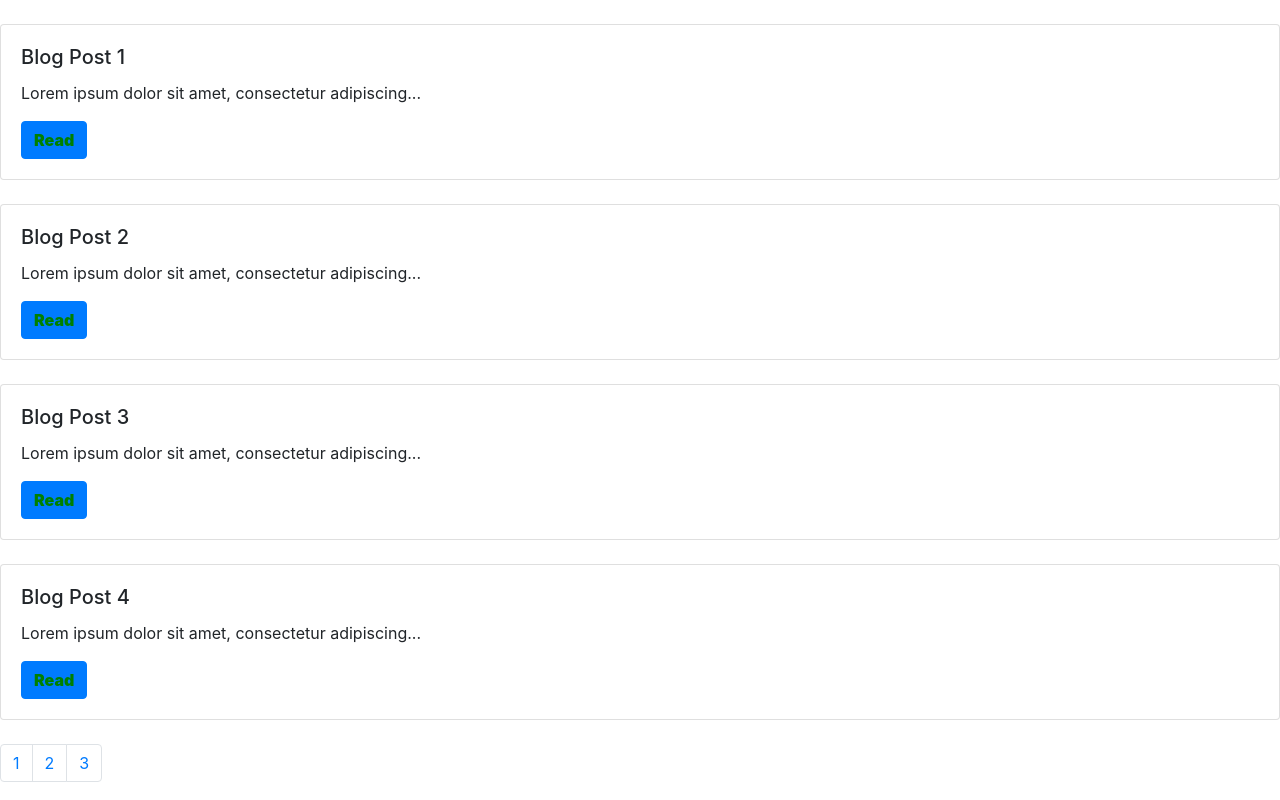
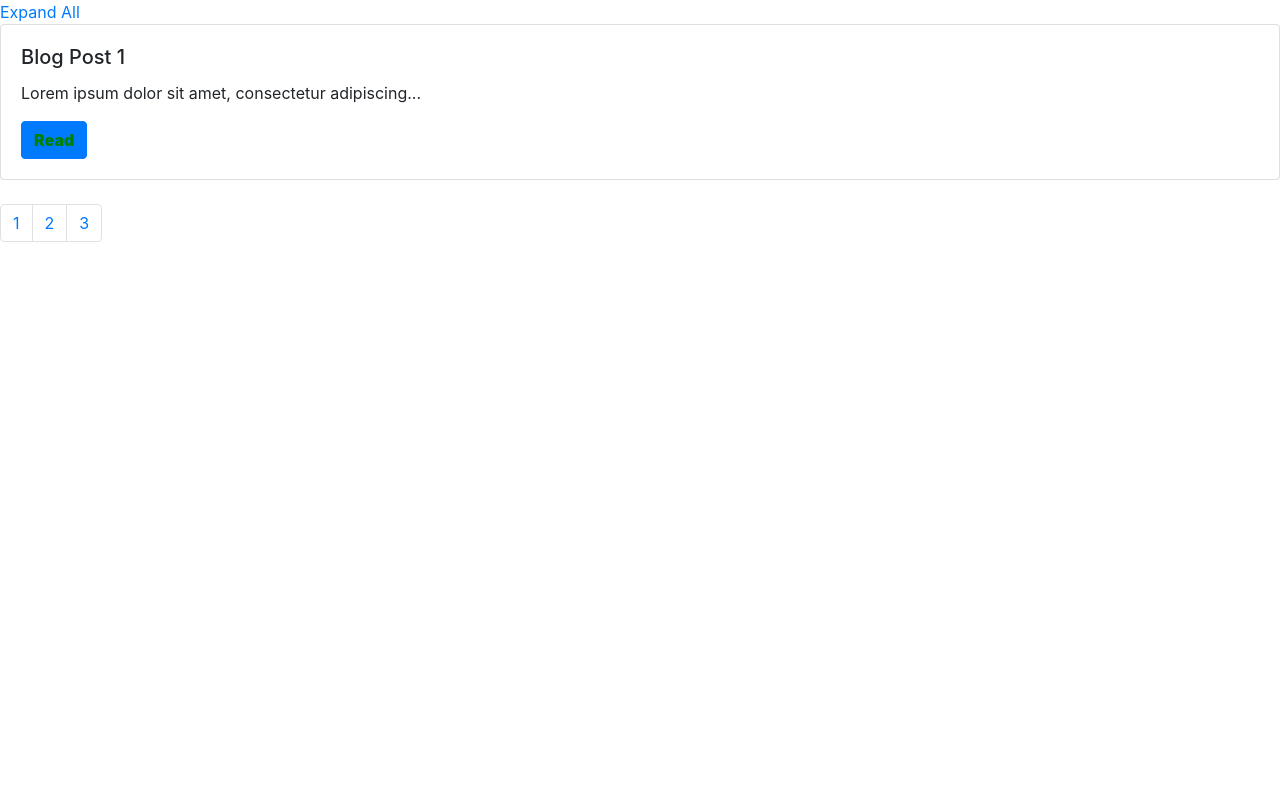
Before and after one commit to dreamz001/angularComponentsInDepth, an Angular app: page / in a window 1280 px wide. Built offline with nearby package versions, Linux system fonts and the light colour scheme.

Commit message:
Chapter-14 done.

```diff
--- a/src/app/blog-list/blog-list.component.html
+++ b/src/app/blog-list/blog-list.component.html
@@ -1,6 +1,8 @@
-<app-blog-post-tile
+<a href="#" (click)="expandAll()">Expand All</a>
+<!-- <app-blog-post-tile
   *ngFor="let post of blogPosts[currentPage]"
   [post]="post"
-></app-blog-post-tile>
+></app-blog-post-tile> -->
+<app-blog-post-tile [post]="blogPosts[0][0]" #tile></app-blog-post-tile>
 <app-paginator [numberOfPages]="blogPosts.length" (pageNumberClick)="updatePage($event)"></app-paginator>
 <!-- <p class="blog-btn">Test Message</p> -->
--- a/src/app/blog-list/blog-list.component.ts
+++ b/src/app/blog-list/blog-list.component.ts
@@ -1,6 +1,7 @@
-import { Component, Input, OnInit } from '@angular/core';
+import { Component, Input, OnInit, ViewChild } from '@angular/core';
 import { title } from 'process';
 import { BlogPost } from '../blog-post';
+import { BlogPostTileComponent } from '../blog-post-tile/blog-post-tile.component';
 
 @Component({
   selector: 'app-blog-list',
@@ -11,6 +12,7 @@
 
   blogPosts: BlogPost[][];
   currentPage: number;
+  @ViewChild('tile') blogPostTileComponent: BlogPostTileComponent;
   constructor() { }
 
   ngOnInit() {
@@ -43,4 +45,8 @@
   updatePage(newPage){
     this.currentPage = newPage ;
   }
+
+  expandAll(){
+    this.blogPostTileComponent.showFullSummary();
+  }
 }
```
